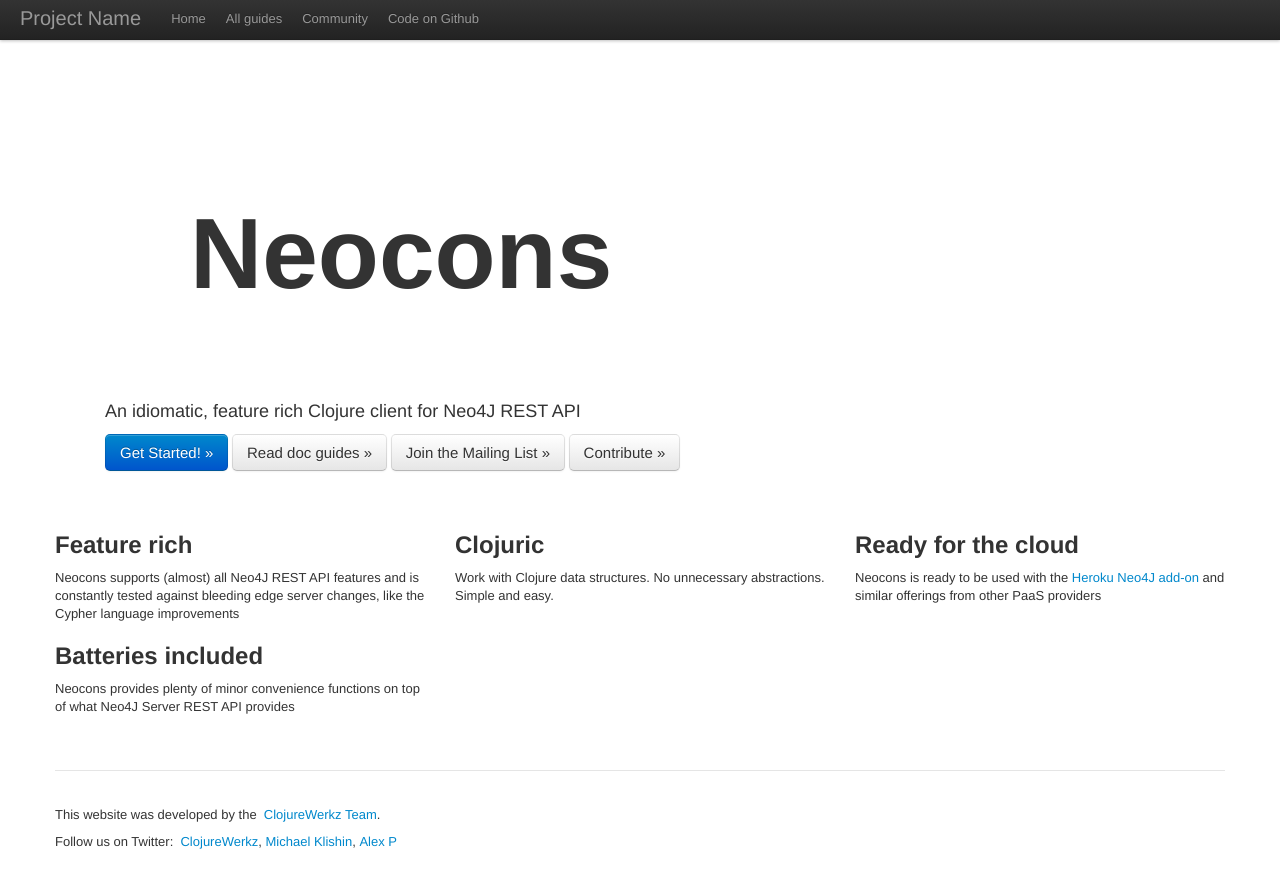
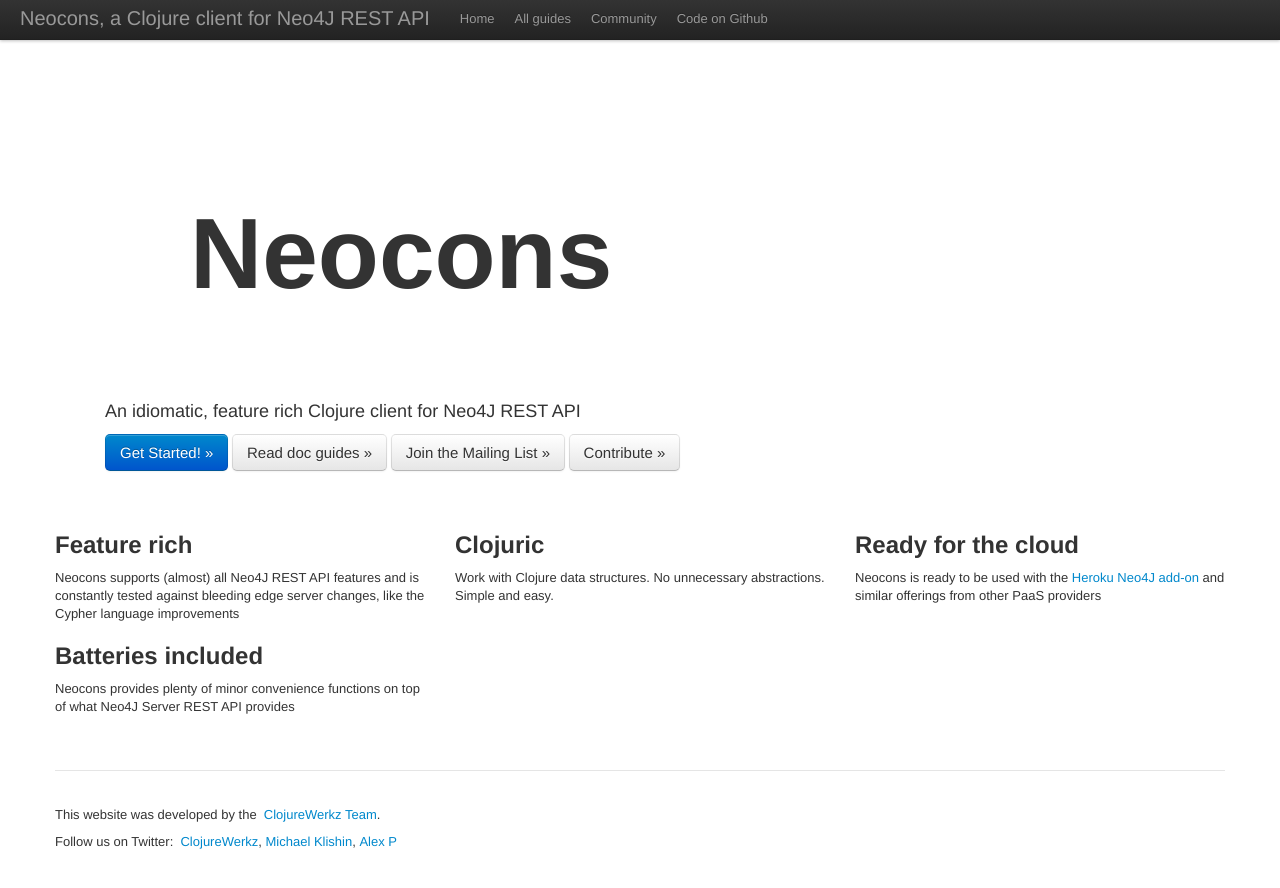
Before and after one commit to clojurewerkz/neocons.docs, a Jekyll site: the page built from index.html, in a window 1280 px wide. Shown: the top 888 px of the page. Built offline with Jekyll 4.4.1, drawn with Linux system fonts in a browser that asks for light colours; some web fonts are replaced; some of the changed lines change nothing that is shown.

Commit message:
Fix project name

```diff
--- a/_layouts/default.html
+++ b/_layouts/default.html
@@ -3,8 +3,8 @@
   <head>
     <title>{{page.title}}</title>
     <meta content='width=device-width, initial-scale=1.0' name='viewport' />
-    <meta content='' name='description' />
-    <meta content='ClojureWerkz Team' name='author' />
+    <meta content='Neocons, an idiomatic, feature rich Clojure client for Neo4J REST API' name='description' />
+    <meta content='The ClojureWerkz Team' name='author' />
     <link href='/assets/stylesheets/bootstrap.css' media='screen' rel='stylesheet' type='text/css' />
     <link href='/assets/stylesheets/bootstrap-responsive.css' media='screen' rel='stylesheet' type='text/css' />
     <link href='/assets/stylesheets/sass/styles.css' media='screen' rel='stylesheet' type='text/css' />
@@ -36,7 +36,7 @@
             <span class='icon-bar'></span>
             <span class='icon-bar'></span>
           </a>
-          <a class='brand' href='/'>Project Name</a>
+          <a class='brand' href='/'>Neocons, a Clojure client for Neo4J REST API</a>
           <div class='nav-collapse'>
             <ul class='nav'>
               <li>
```
